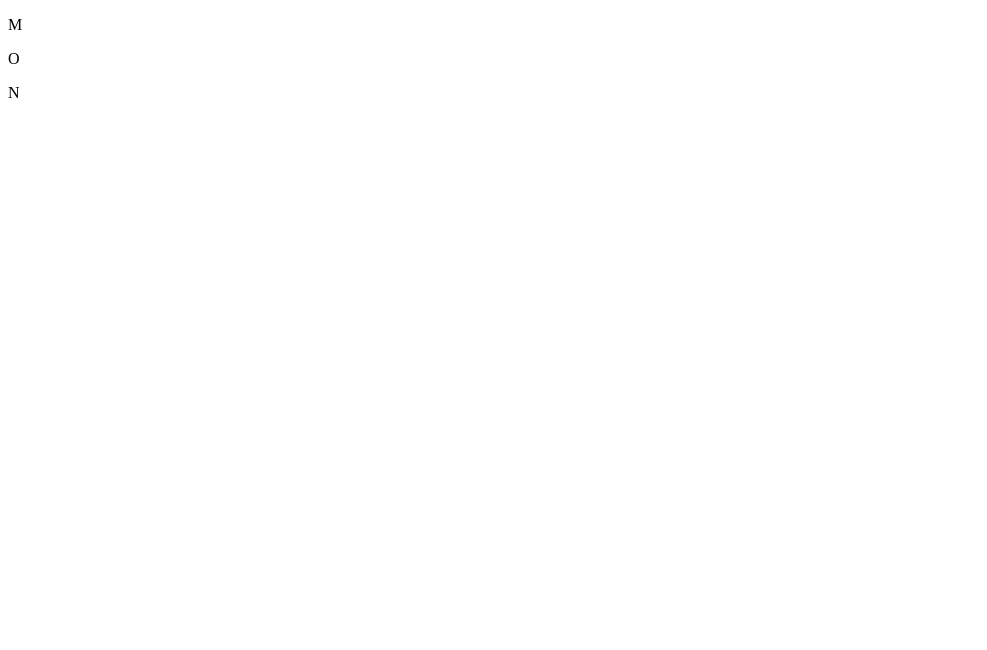
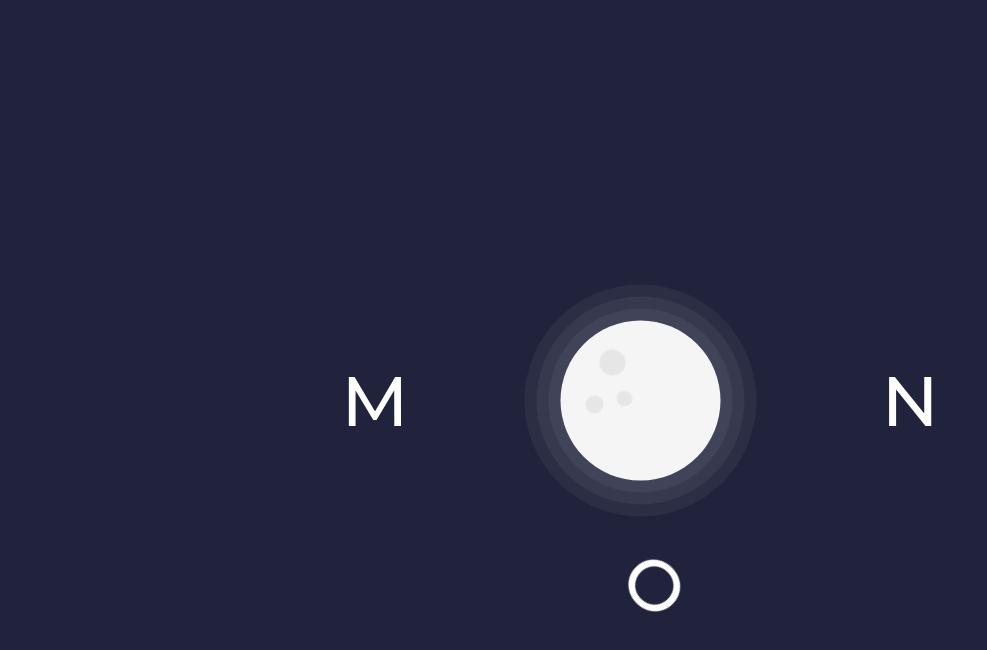
Before and after one commit to marksc26/Moon-animation, a plain HTML site: page index.html in a window 1280 px wide. Shown: the whole page, without its empty margins (0-987 px from the left). Drawn offline with Linux system fonts and the light colour scheme; the site is published under a folder, as on GitHub Pages, so addresses that start at the root find nothing.

Commit message:
segundo commit

```diff
--- a/index.html
+++ b/index.html
@@ -8,7 +8,7 @@
         <!--Google Font-->
         <link href="https://fonts.googleapis.com/css2?family=Montserrat:wght@500&display=swap"
         rel="stylesheet"/>
-        <link rel="stylesheet" href="/assets/css/style.css"/>
+        <link rel="stylesheet" href="style.css"/>
 
     </head>
     <body>
```
Also changed, not shown: style.css (renamed from assets/css/style.css).
